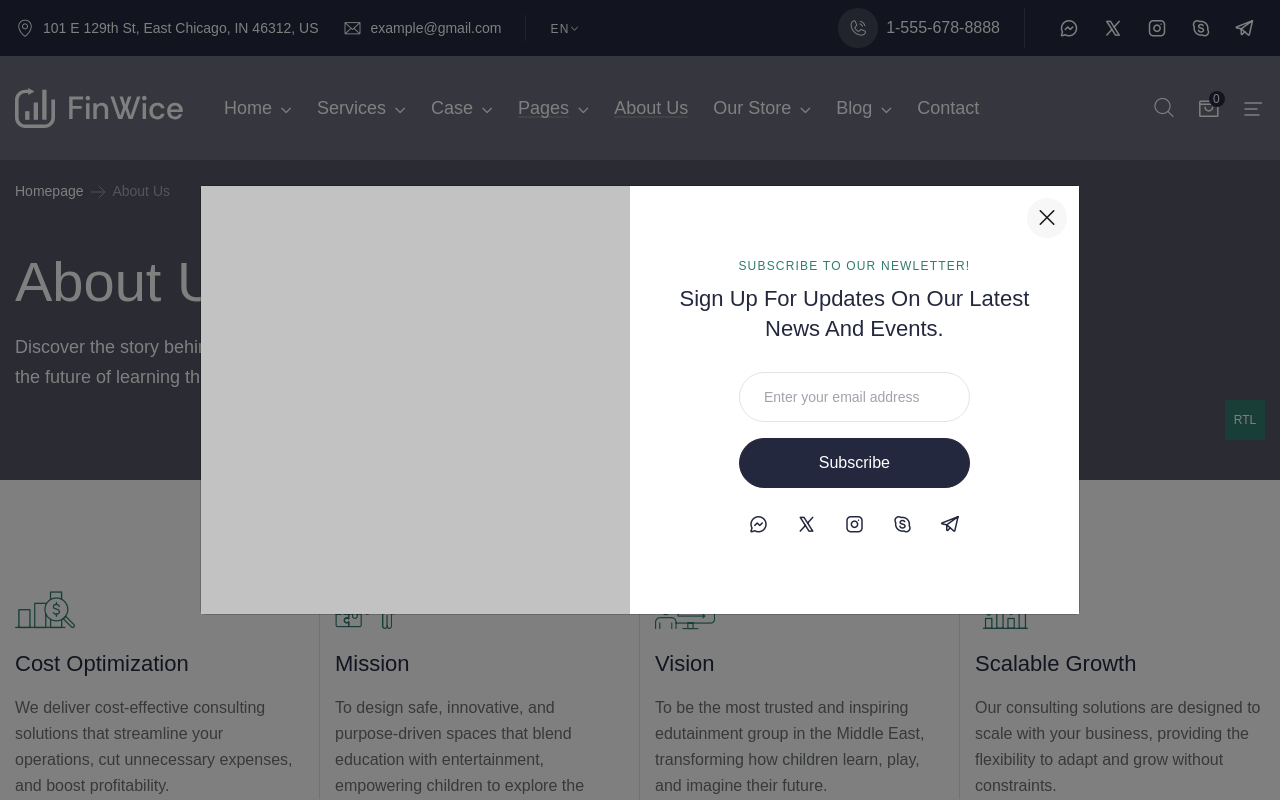
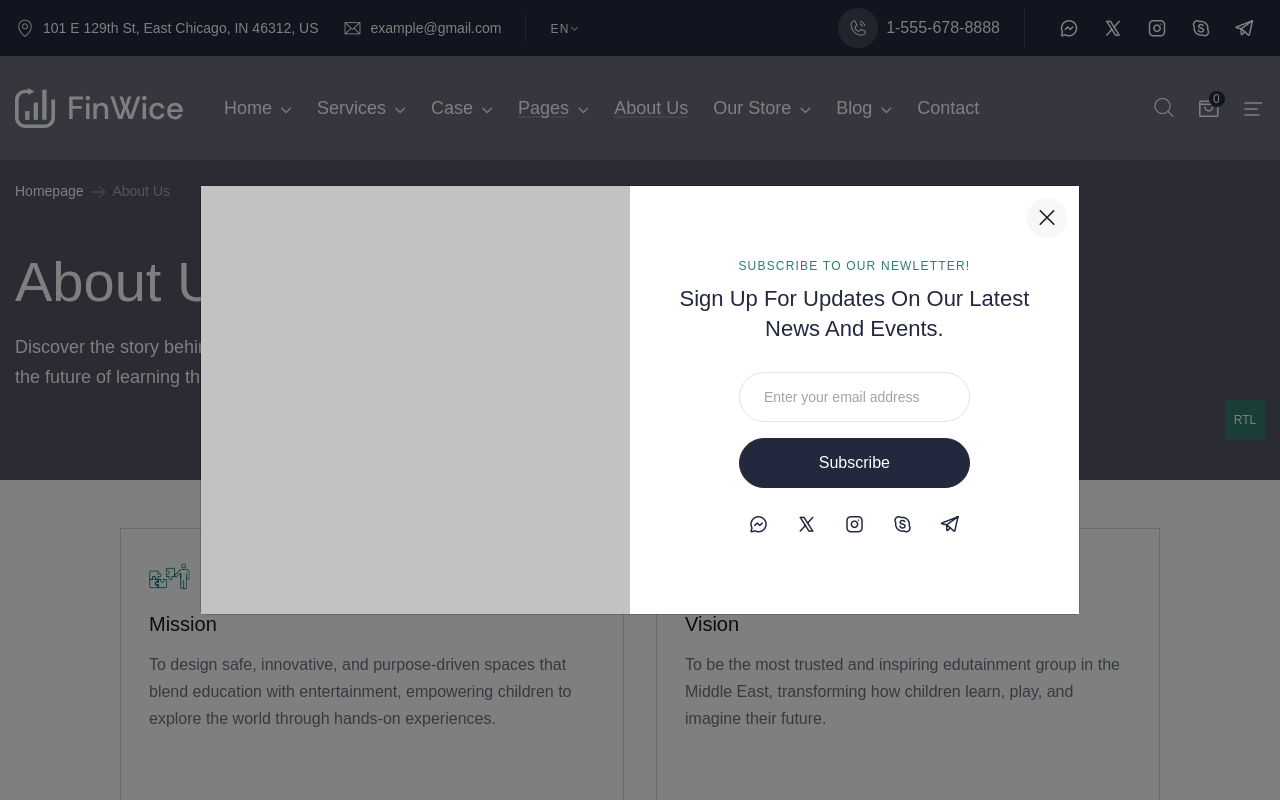
Before and after one commit to hasan-tfaily/shebli-family-, a Next.js app: page /about-us in a window 1280 px wide. Shown: the top 800 px of the page. Built offline with nearby package versions, Linux system fonts and the light colour scheme; a web font is replaced by a local one.

Commit message:
about-us page

```diff
--- a/components/common/Benefits.tsx
+++ b/components/common/Benefits.tsx
@@ -1,48 +1,107 @@
+// "use client";
+// import { boxIconItems } from "@/data/benefits";
+// import React from "react";
+// import { Swiper, SwiperSlide } from "swiper/react";
+
+// export default function Benefits() {
+//   return (
+//     <section className="section-benefit h-2 tf-spacing-2">
+//       <div className="tf-container">
+//         <div className="row">
+//           <div className="col-12">
+//             <Swiper
+//               className="sw-icon-list swiper sw-layout"
+//               breakpoints={{
+//                 0: { slidesPerView: 1 },
+//                 575: {
+//                   slidesPerView: 1,
+//                 },
+//                 768: {
+//                   slidesPerView: 2,
+//                 },
+//                 1200: {
+//                   slidesPerView: 4,
+//                 },
+//               }}
+//             >
+//               {boxIconItems.map((item, index) => (
+//                 <SwiperSlide className="swiper-slide" key={index}>
+//                   <div className="box-icon">
+//                     <div className="icon color-primary">
+//                       <i className={item.iconClass} />
+//                     </div>
+//                     <div className="box-content">
+//                       <h5>
+//                         <a href="#" className="title-box">
+//                           {item.title}
+//                         </a>
+//                       </h5>
+//                       <div className="sub-title">{item.description}</div>
+//                     </div>
+//                   </div>
+//                 </SwiperSlide>
+//               ))}
+//             </Swiper>
+//           </div>
+//         </div>
+//       </div>
+//     </section>
+//   );
+// }
+
 "use client";
+
+import React from "react";
 import { boxIconItems } from "@/data/benefits";
-import React from "react";
-import { Swiper, SwiperSlide } from "swiper/react";
 
 export default function Benefits() {
+  const items = boxIconItems.slice(0, 2); // ensure exactly two cards
+
   return (
-    <section className="section-benefit h-2 tf-spacing-2">
-      <div className="tf-container">
-        <div className="row">
-          <div className="col-12">
-            <Swiper
-              className="sw-icon-list swiper sw-layout"
-              breakpoints={{
-                0: { slidesPerView: 1 },
-                575: {
-                  slidesPerView: 1,
-                },
-                768: {
-                  slidesPerView: 2,
-                },
-                1200: {
-                  slidesPerView: 4,
-                },
+    <section style={{ padding: "48px 0" }}>
+      <div style={{ maxWidth: 1200, margin: "0 auto" }}>
+        {/* Center the pair and lock total width for perfect left/right symmetry */}
+        <div
+          style={{
+            display: "flex",
+            justifyContent: "center",
+            gap: 32,
+            maxWidth: 1040,     // total width = 2 cards + 32px gap
+            margin: "0 auto",
+            flexWrap: "wrap",    // stacks to one column on narrow screens
           }}
         >
-              {boxIconItems.map((item, index) => (
-                <SwiperSlide className="swiper-slide" key={index}>
-                  <div className="box-icon">
-                    <div className="icon color-primary">
+          {items.map((item, i) => (
+            <div
+              key={i}
+              style={{
+                flex: "0 1 504px",   // (1040 - 32) / 2 = 504px each
+                maxWidth: 504,
+                minWidth: 280,
+                minHeight: 320,      // same height for both
+                border: "1px solid rgba(15,23,42,.18)",
+                background: "#fff",
+                padding: 28,
+                boxSizing: "border-box",
+                display: "flex",
+                flexDirection: "column",
+              }}
+            >
+              <div style={{ marginBottom: 12, fontSize: 40, color: "#0f766e" }}>
                 <i className={item.iconClass} />
               </div>
-                    <div className="box-content">
-                      <h5>
-                        <a href="#" className="title-box">
+
+              <h5 style={{ margin: "0 0 12px", fontSize: 20, color: "#111827" }}>
+                <a href="#" style={{ textDecoration: "none", color: "inherit" }}>
                   {item.title}
                 </a>
               </h5>
-                      <div className="sub-title">{item.description}</div>
+
+              <div style={{ color: "#6b7280", lineHeight: 1.7 }}>
+                {item.description}
               </div>
             </div>
-                </SwiperSlide>
           ))}
-            </Swiper>
-          </div>
         </div>
       </div>
     </section>
--- a/components/common/Cta.tsx
+++ b/components/common/Cta.tsx
@@ -10,10 +10,7 @@ export default function Cta() {
             <div className="cta-inner style-2">
               <div className="cta-content">
                 <h4 className="title-content">
-                 Have a project or idea to bring to life? Let’s create it <br />
-
-                  <br />
-                  together
+                 Have a project or idea to bring to life? Let’s create it together
                 </h4>
                 <Link
                   href={`/contact-us`}
--- a/data/benefits.ts
+++ b/data/benefits.ts
@@ -1,10 +1,10 @@
 export const boxIconItems = [
-  {
-    iconClass: "icon-tailored",
-    title: "Cost Optimization",
-    description:
-      "We deliver cost-effective consulting solutions that streamline your operations, cut unnecessary expenses, and boost profitability.",
-  },
+  // {
+  //   iconClass: "icon-tailored",
+  //   title: "Cost Optimization",
+  //   description:
+  //     "We deliver cost-effective consulting solutions that streamline your operations, cut unnecessary expenses, and boost profitability.",
+  // },
   {
     iconClass: "icon-investment",
     title: " Mission",
@@ -17,12 +17,12 @@ export const boxIconItems = [
     description:
       "To be the most trusted and inspiring edutainment group in the Middle East, transforming how children learn, play, and imagine their future.",
   },
-  {
-    iconClass: "icon-tax",
-    title: "Scalable Growth",
-    description:
-      "Our consulting solutions are designed to scale with your business, providing the flexibility to adapt and grow without constraints.",
-  },
+  // {
+  //   iconClass: "icon-tax",
+  //   title: "Scalable Growth",
+  //   description:
+  //     "Our consulting solutions are designed to scale with your business, providing the flexibility to adapt and grow without constraints.",
+  // },
 ];
 
 export const boxIconItems2 = [
```
Also changed, not shown: public/scss/_sections.scss (line endings or trailing spaces). Lines whose indentation alone changed are shown as unchanged.
